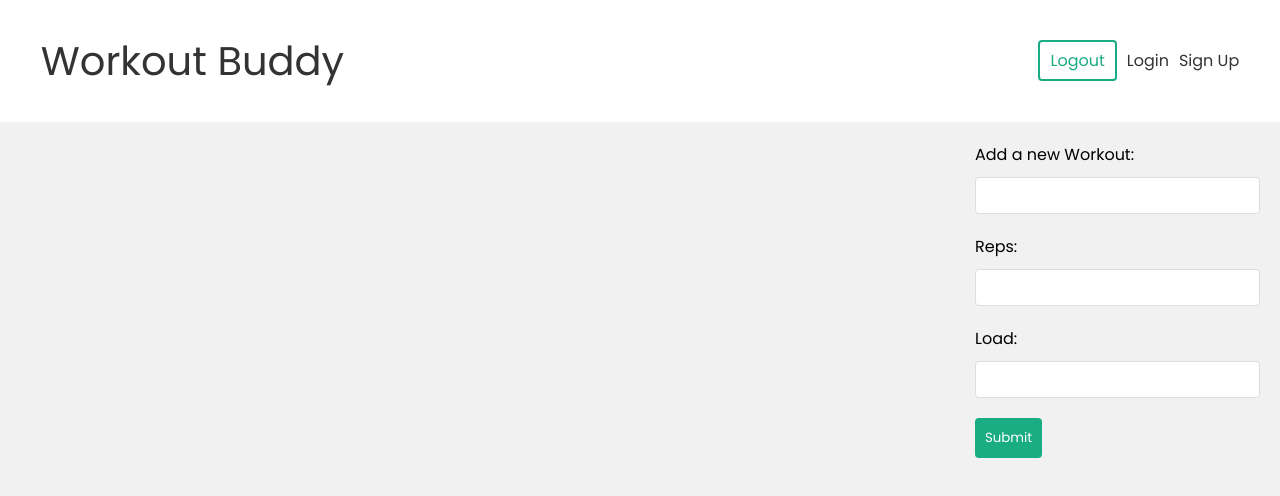
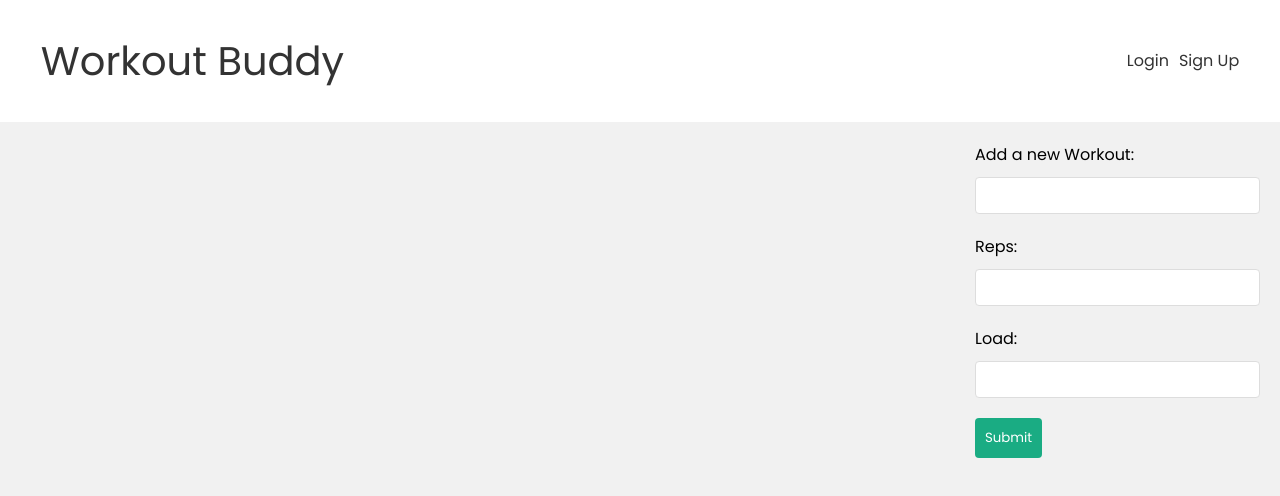
Before and after one commit to Kshitiiiij/Workout_buddy, a React (Vite) app in the folder Client/: page / in a window 1280 px wide. Shown: the top 496 px of the page. Built offline with nearby package versions, Linux system fonts and the light colour scheme.

Commit message:
basic button hiding and diplaying

```diff
--- a/Client/src/components/Navbar.jsx
+++ b/Client/src/components/Navbar.jsx
@@ -16,19 +16,20 @@ export default function Navbar() {
         </Link>
         <nav>
           {user &&
-            <div className="">
+            <div className="hiddenmail">
               {user.email}
             </div>
           }
+          {user && <div className="">
+            <button onClick={handleClick}>Logout</button>
+          </div>}
 
-          <div className="">
-            <button onClick={handleClick}>Logout</button>
-          </div>
-          <div>
+          {!user && <div>
             <Link to='/login'>Login</Link>
             <Link to='/signup'>Sign Up</Link>
 
-          </div>
+          </div> }
+
         </nav>
       </div>
     </header>
```
